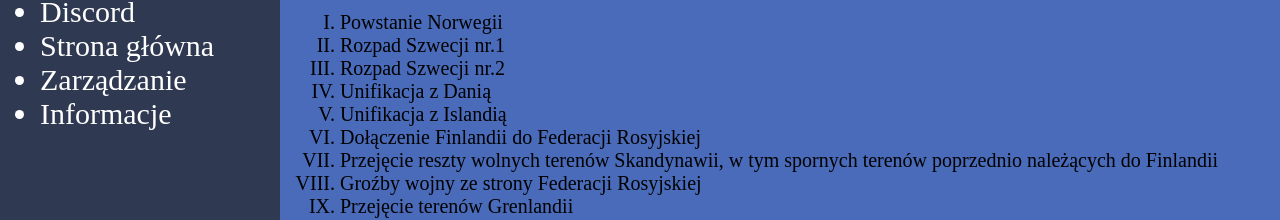
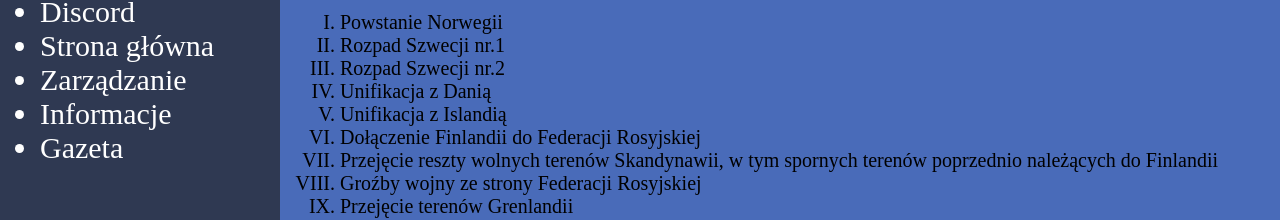
Before and after one commit to NorwGeo/NorwGeo.github.io, a plain HTML site: page historia.html in a window 1280 px wide. Shown: the part 226-446 px from the top of the page. Drawn offline with Linux system fonts and the light colour scheme.

Commit message:
historia v1.2.2

```diff
--- a/historia.html
+++ b/historia.html
@@ -18,6 +18,7 @@
                 <li><a href="./index.html">Strona główna</a></li>
                 <li><a href="./zarzadzanie.html">Zarządzanie</a></li>
                 <li><a href="./info.html">Informacje</a></li>
+                <li><a href="./gazeta.html">Gazeta</a></li>
             </ul>
         </div>
     </aside>
```
